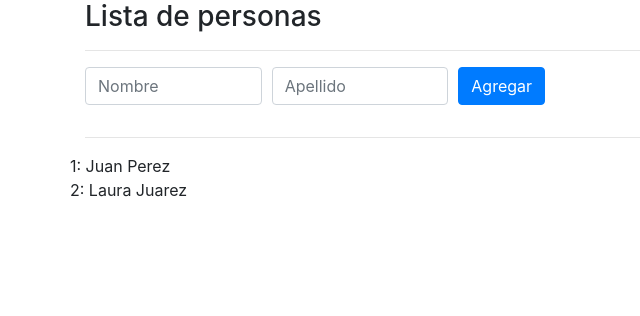
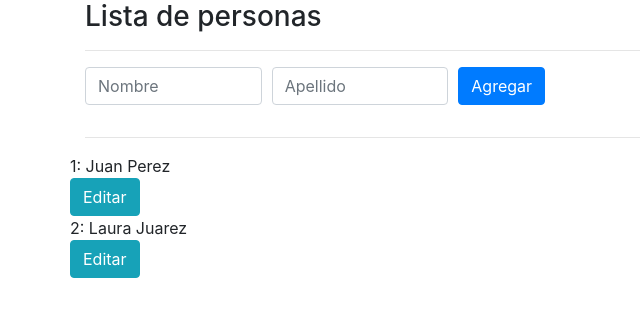
Before and after one commit to andersonrev/cursoAngular, an Angular app in the folder personas/: page / in a window 1280 px wide. Shown: the top 316 px of the page, without its empty margins (0-640 px from the left). Built offline with nearby package versions, Linux system fonts and the light colour scheme.

Commit message:
comunicacion entre comoinentes

```diff
--- a/personas/src/app/formulario/formulario.component.ts
+++ b/personas/src/app/formulario/formulario.component.ts
@@ -11,7 +11,12 @@ export class FormularioComponent implements OnInit {
 //  @Output() personaCreada = new EventEmitter<Persona>();
   nombreInput:string;
   apellidoInput: string;
-  constructor(private personasService: PersonasService) { }
+  constructor(private personasService: PersonasService) {
+    this.personasService
+    .saludar
+    .subscribe((indice:number)=> alert("El indice es: " + indice));
+  }
+
 
   ngOnInit(): void {
 
--- a/personas/src/app/persona/persona.component.html
+++ b/personas/src/app/persona/persona.component.html
@@ -3,5 +3,10 @@
     <div>
       {{indice+1}}: {{persona.nombre}} {{persona.apellido}}
     </div>
+    <button
+      type="submit"
+      class="btn btn-info"
+
+      (click)="emitirSaludo()">Editar</button>
   </div>
 </div>
--- a/personas/src/app/persona/persona.component.ts
+++ b/personas/src/app/persona/persona.component.ts
@@ -1,5 +1,6 @@
 import { Component, OnInit, Input} from '@angular/core';
 import {Persona} from '../persona.model';
+import { PersonasService } from '../personas.service';
 @Component({
   selector: 'app-persona',
   templateUrl: './persona.component.html',
@@ -9,9 +10,14 @@ export class PersonaComponent implements OnInit {
 
   @Input()persona:Persona;
   @Input()indice:number;
-  constructor() { }
+
+  constructor(private personasService: PersonasService) { }
 
   ngOnInit(): void {
   }
 
+  emitirSaludo(){
+    this.personasService.saludar.emit(this.indice);
+  }
+
 }
--- a/personas/src/app/personas.service.ts
+++ b/personas/src/app/personas.service.ts
@@ -1,9 +1,11 @@
 import { Persona } from './persona.model';
 import { LogginService } from './loggin.service';
-import { Injectable } from '@angular/core';
+import { Injectable, EventEmitter } from '@angular/core';
 
 @Injectable()
 export class PersonasService{
+
+  saludar = new EventEmitter<number>();
 
   personas: Persona[] = [new Persona("Juan", "Perez"), new Persona("Laura", "Juarez")];
 
```
